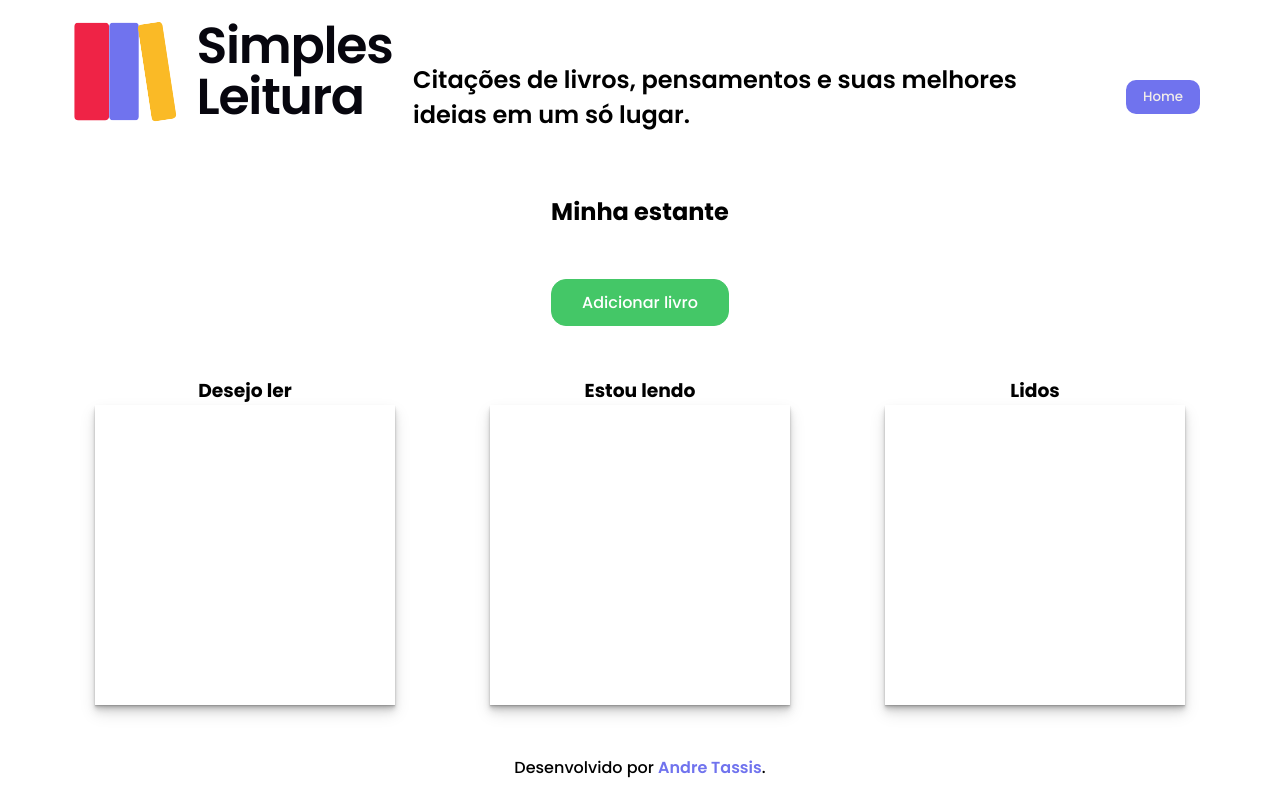
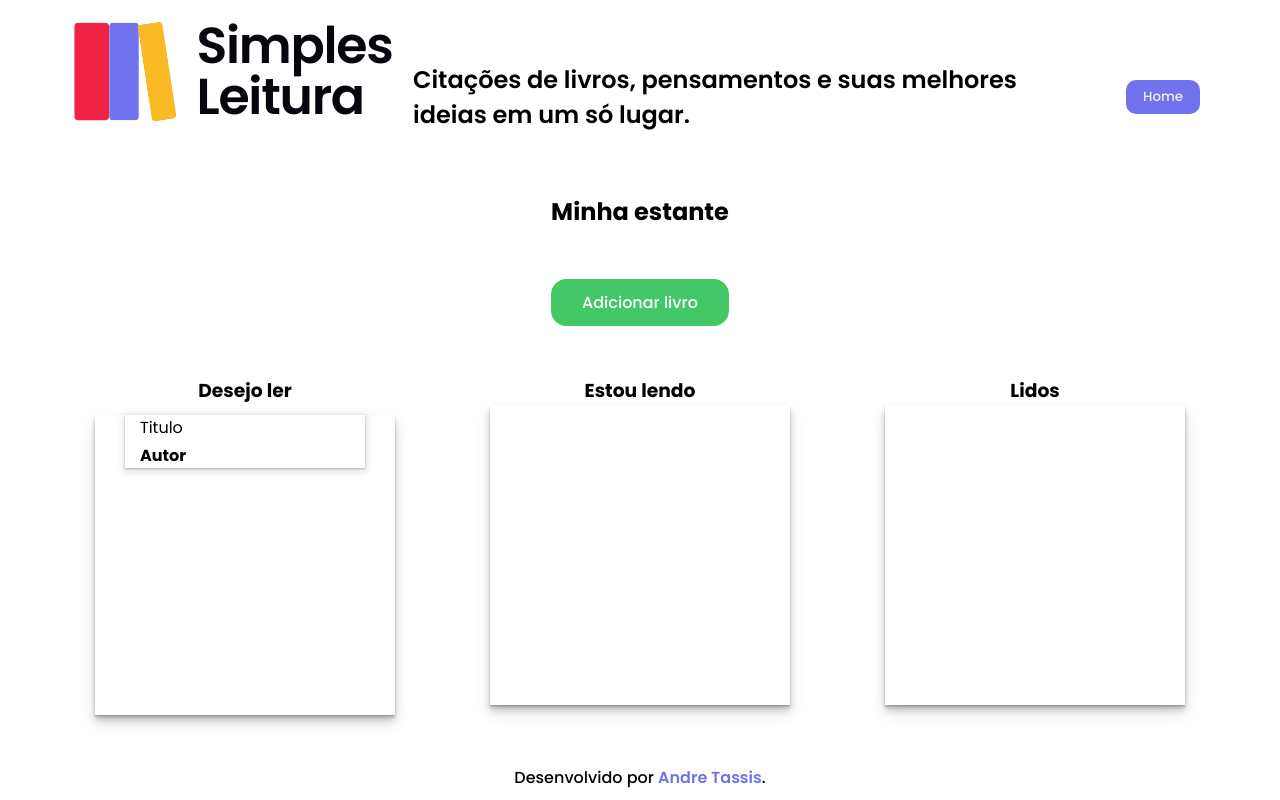
Before and after one commit to andretassis/simples-leitura, an Angular app: page /minha-estante in a window 1280 px wide. Built offline with nearby package versions, Linux system fonts and the light colour scheme; no server answers.

Commit message:
editado css do componente de livro

```diff
--- a/src/app/componentes/estante/estante.component.html
+++ b/src/app/componentes/estante/estante.component.html
@@ -4,12 +4,14 @@
   <div class="container-livro">
     <div>
       <h3>Desejo ler</h3>
-      <div *ngIf="listaDeLivros"></div>
-      <div class="livros"></div>
+      <div class="livros">
+        <app-livro></app-livro>
+      </div>
     </div>
     <div>
       <h3>Estou lendo</h3>
-      <div class="livros"></div>
+      <div class="livros">
+      </div>
     </div>
     <div>
       <h3>Lidos</h3>
--- a/src/app/componentes/estante/livro/livro.component.css
+++ b/src/app/componentes/estante/livro/livro.component.css
@@ -0,0 +1,11 @@
+.container-livro {
+
+  position: relative;
+  margin: 10px 30px;
+  text-align: left;
+  box-shadow: rgba(60, 64, 67, 0.3) 0px 1px 2px 0px, rgba(60, 64, 67, 0.15) 0px 2px 6px 2px;
+}
+
+.container-livro p {
+  margin: 3px 15px;
+}
--- a/src/app/componentes/estante/livro/livro.component.html
+++ b/src/app/componentes/estante/livro/livro.component.html
@@ -1,4 +1,4 @@
-<div>
-  <p class="conteudo">Título do livro</p>
-  <p class="autor"><b>Autor do livro</b></p>
+<div class="container-livro">
+  <p class="conteudo">Titulo</p>
+  <p class="autor"><b>Autor</b></p>
 </div>
--- a/src/app/componentes/estante/livro/livro.component.ts
+++ b/src/app/componentes/estante/livro/livro.component.ts
@@ -1,4 +1,5 @@
 import { Component, OnInit } from '@angular/core';
+
 
 @Component({
   selector: 'app-livro',
@@ -7,6 +8,7 @@ import { Component, OnInit } from '@angular/core';
 })
 export class LivroComponent implements OnInit {
 
+
   constructor() { }
 
   ngOnInit(): void {
```
Also changed, not shown: 1 other file (tests, documents, lock files or other folders).
